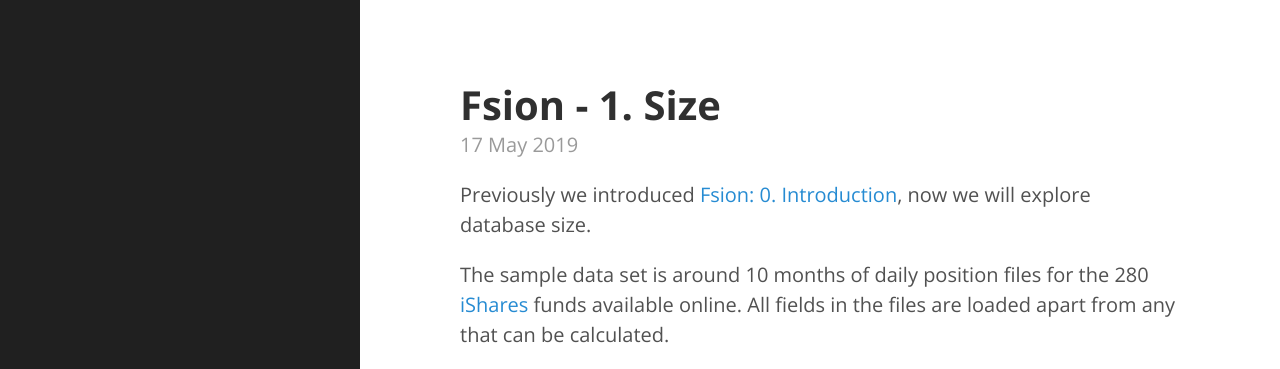
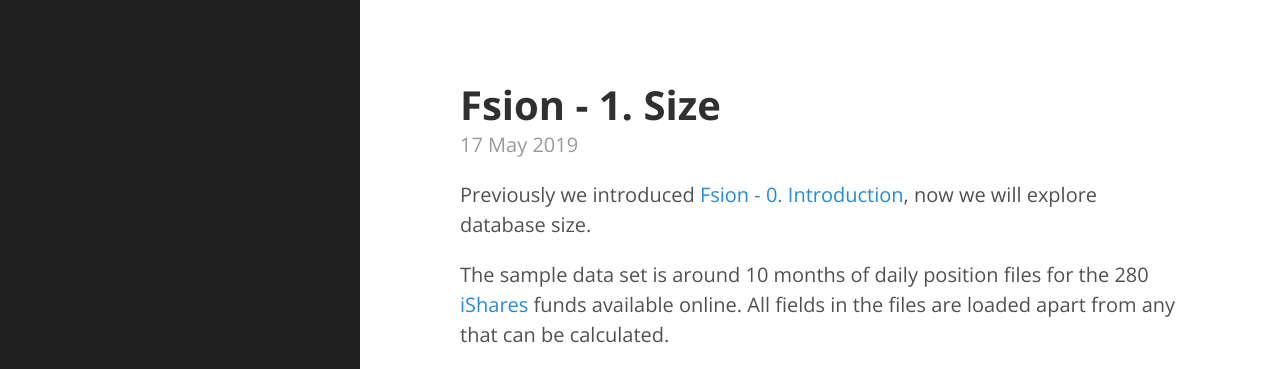
Before and after one commit to AnthonyLloyd/AnthonyLloyd.github.io, a Jekyll site: the page built from _posts/2019-05-17-fsion-01-size.html, in a window 1280 px wide and 900 px high. Shown: the top 369 px of the window. Built offline with Jekyll 4.4.1, drawn with Linux system fonts in a browser that asks for light colours; some web fonts are replaced; comment, search, counter and statistics services are not loaded.

Commit message:
finished maybe

```diff
--- a/_posts/2019-05-17-fsion-00-introduction.html
+++ b/_posts/2019-05-17-fsion-00-introduction.html
@@ -31,7 +31,7 @@ in a completely lock-free multi-threaded read model for <a href="https://github.
 <p><a href="https://github.com/AnthonyLloyd/Fsion/blob/master/Fsion/DataSeries.fs">DataSeries.fs</a> / <a href="https://github.com/AnthonyLloyd/Fsion/blob/master/Fsion.Tests/DataSeriesTests.fs">DataSeriesTests.fs</a></p>
 <p>DataSeries represent an ordered table of Date, Transaction Id and <code>int64</code> encoded Values with
 the latest values at the top.
-The next post <a href="{% post_url 2019-05-17-fsion-01-size %}">Fsion: 1. Size</a> demonstrates the
+The next post <a href="{% post_url 2019-05-17-fsion-01-size %}">Fsion - 1. Size</a> demonstrates the
 compression that can be achieved using this data structure.</p>
 <p>DateSeries also naturally support sets with add and remove operations.
 This is much easier than managing foreign keys sets in traditional databases and will come in
@@ -86,4 +86,4 @@ Work will also be done to make sure the API is resilient and performance optimis
 The roadmap can be found <a href="https://github.com/AnthonyLloyd/Fsion/#roadmap">here</a>.</p>
 <p>Ultimately the aim is to provide a functional fully type-safe database and cache functionality
 with a set of best practice meta data driven satellite projects.</p>
-<p>Next, we will look at database size in <a href="{% post_url 2019-05-17-fsion-01-size %}">Fsion: 1. Size</a>.</p>
+<p>Next, we will look at database size in <a href="{% post_url 2019-05-17-fsion-01-size %}">Fsion - 1. Size</a>.</p>
--- a/_posts/2019-05-17-fsion-01-size.html
+++ b/_posts/2019-05-17-fsion-01-size.html
@@ -5,7 +5,7 @@ tags: [f#,fsion,database,timeseries]
 description: "Fsion - 1. Size"
 keywords: F#, fsion, database, timeseries
 ---
-<p>Previously we introduced <a href="{% post_url 2019-05-17-fsion-00-introduction %}">Fsion: 0. Introduction</a>, now we will explore database size.</p>
+<p>Previously we introduced <a href="{% post_url 2019-05-17-fsion-00-introduction %}">Fsion - 0. Introduction</a>, now we will explore database size.</p>
 <p>The sample data set is around 10 months of daily position files for the 280
 <a href="https://www.ishares.com/uk/intermediaries/en/products/etf-product-list#!type=emeaIshares&amp;tab=overview&amp;view=list">iShares</a>
 funds available online.
```
Also changed, not shown: 2 other files.
